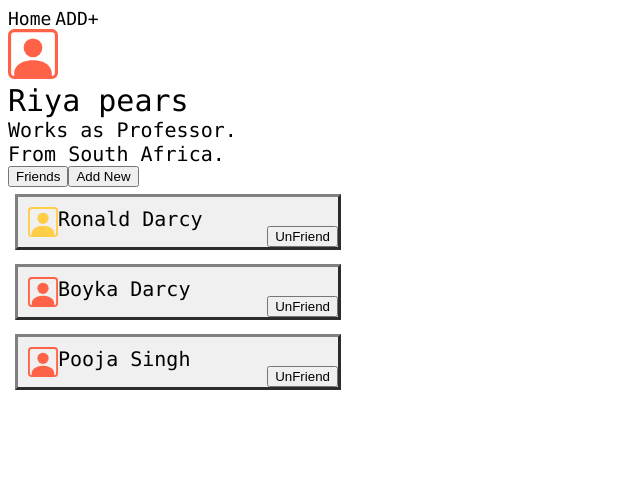
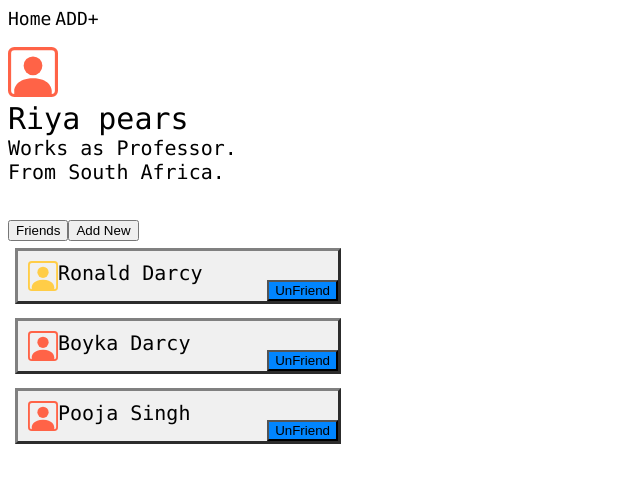
Before and after one commit to DevalapalleJaswanth/FrndsApp, a React (Create React App) app: page /Details/0 in a window 1280 px wide. Shown: the top 482 px of the page, without its empty margins (0-640 px from the left). Built offline with nearby package versions, Linux system fonts and the light colour scheme.

Commit message:
corrected css

```diff
--- a/src/App.tsx
+++ b/src/App.tsx
@@ -1,4 +1,3 @@
-import "./styles.css";
 import React, { useState } from "react";
 import Addperson from "./Components/Addperson";
 import AppStore from "./Store/AppStore";
--- a/src/Components/Card.tsx
+++ b/src/Components/Card.tsx
@@ -7,6 +7,7 @@ export default function Card(props: any) {
   const [data1, setData1] = useState<any>(props.text1);
   //const [data2, setData2] = useState<any>();
   //const [count, setCount] = useState<any>(0);
+  const [color, setColor] = useState("rgb(0, 133, 255)");
   let navigate = useNavigate();
   const cardstyle = {
     position: "relative",
@@ -18,6 +19,9 @@ export default function Card(props: any) {
     outlineStyle: "outset",
     outlineColor: "grey",
     display: "flex"
+  };
+  const buttonstyle = {
+    backgroundColor: color
   };
 
   const hoverin = (e: any) => {
@@ -93,8 +97,9 @@ export default function Card(props: any) {
           }}
         >
           <button
+            style={buttonstyle}
             onClick={() => {
-              //setData1(props.text2);
+              setData1(props.text2);
               props.callback(props.user.id);
             }}
           >
--- a/src/Containers/Degree.tsx
+++ b/src/Containers/Degree.tsx
@@ -1,4 +1,5 @@
 import React from "react";
+import "../styles.css";
 import { BsPersonSquare } from "react-icons/bs";
 export default function Degree(props: any) {
   return (
@@ -40,6 +41,8 @@ export default function Degree(props: any) {
           </div>
         </div>
       </div>
+      <br></br>
+      <br></br>
       <div>
         {props.list
           ? props.list.map((item: any, i: any) => (
@@ -48,7 +51,7 @@ export default function Degree(props: any) {
                   i === item.length - 1 ? (
                     <div
                       style={{
-                        fontSize: "15px",
+                        fontSize: "10px",
                         fontFamily: "Lucida Console, Courier New, monospace"
                       }}
                     >
@@ -60,7 +63,7 @@ export default function Degree(props: any) {
                   ) : (
                     <div
                       style={{
-                        fontSize: "15px",
+                        fontSize: "10px",
                         fontFamily: "Lucida Console, Courier New, monospace"
                       }}
                     >
@@ -73,6 +76,7 @@ export default function Degree(props: any) {
                   )
                 )}
                 <br></br>
+                <br></br>
               </div>
             ))
           : ""}
--- a/src/Containers/Details.tsx
+++ b/src/Containers/Details.tsx
@@ -10,8 +10,7 @@ export default function Details(props: any) {
   let params = useParams<any>();
   let navigate = useNavigate();
   const [swich, setSwich] = useState<any>(0);
-  // const [friendData, setFriendData] = useState<any>();
-  //const [addfrndsData, setAddfrndsData] = useState<any>();
+
   let user: any =
     props.users && params.id
       ? props.users.map((item: any, i: any) => {
@@ -100,13 +99,14 @@ export default function Details(props: any) {
     updateFrnds(data[0].id, data[0], data1[0]);
     navigate(`/Details/${data[0].id}`);
   };
-  // use
-  //setFriendData(data[0])
+
   return (
     <div>
       <div>
         <DetailsCard user={data} />
       </div>
+      <br></br>
+      <br></br>
       <div>
         <button
           onClick={() => {
@@ -129,11 +129,11 @@ export default function Details(props: any) {
             users={props.users ? props.users : {}}
             frnds={data[0] ? data[0].friends : []}
             text1="UnFriend"
-            text2="Friend"
+            text2="UnFriend"
             callback={decFrnd}
           />
         ) : (
-          <Display users={arr} text1="Add+" text2="Added" callback={getFrnd} />
+          <Display users={arr} text1="Add+" text2="Add+" callback={getFrnd} />
         )}
       </div>
     </div>
--- a/src/Containers/Home.tsx
+++ b/src/Containers/Home.tsx
@@ -57,7 +57,8 @@ export default function Home() {
           >
             ADD+
           </Link>
-
+          <br></br>
+          <br></br>
           <Routes>
             <Route
               exact
--- a/src/styles.css
+++ b/src/styles.css
@@ -1,4 +1,4 @@
-.App {
-  font-family: sans-serif;
-  text-align: center;
+.data {
+  font-size: "7px";
+  font-family: "Lucida Console, Courier New, monospace";
 }
```
